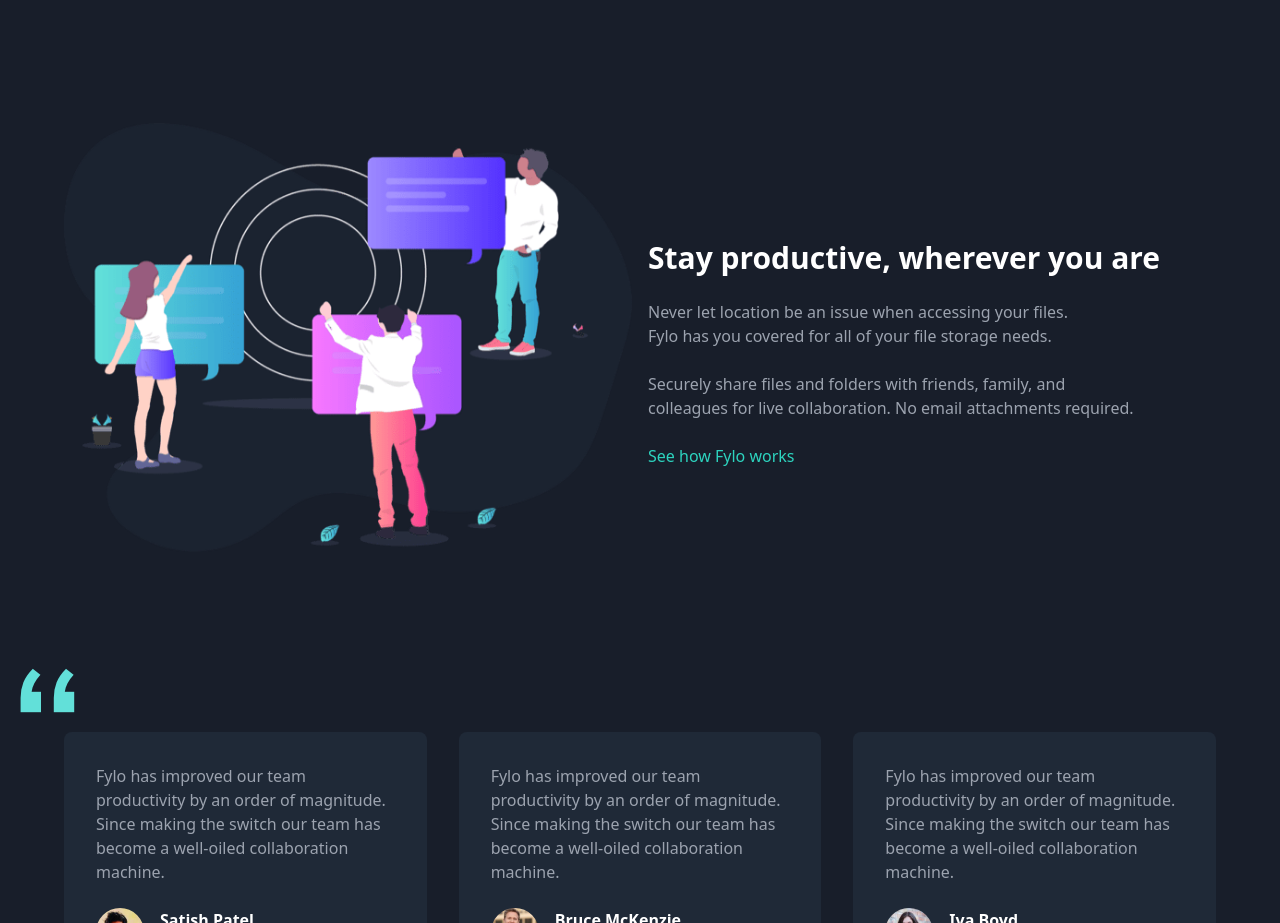
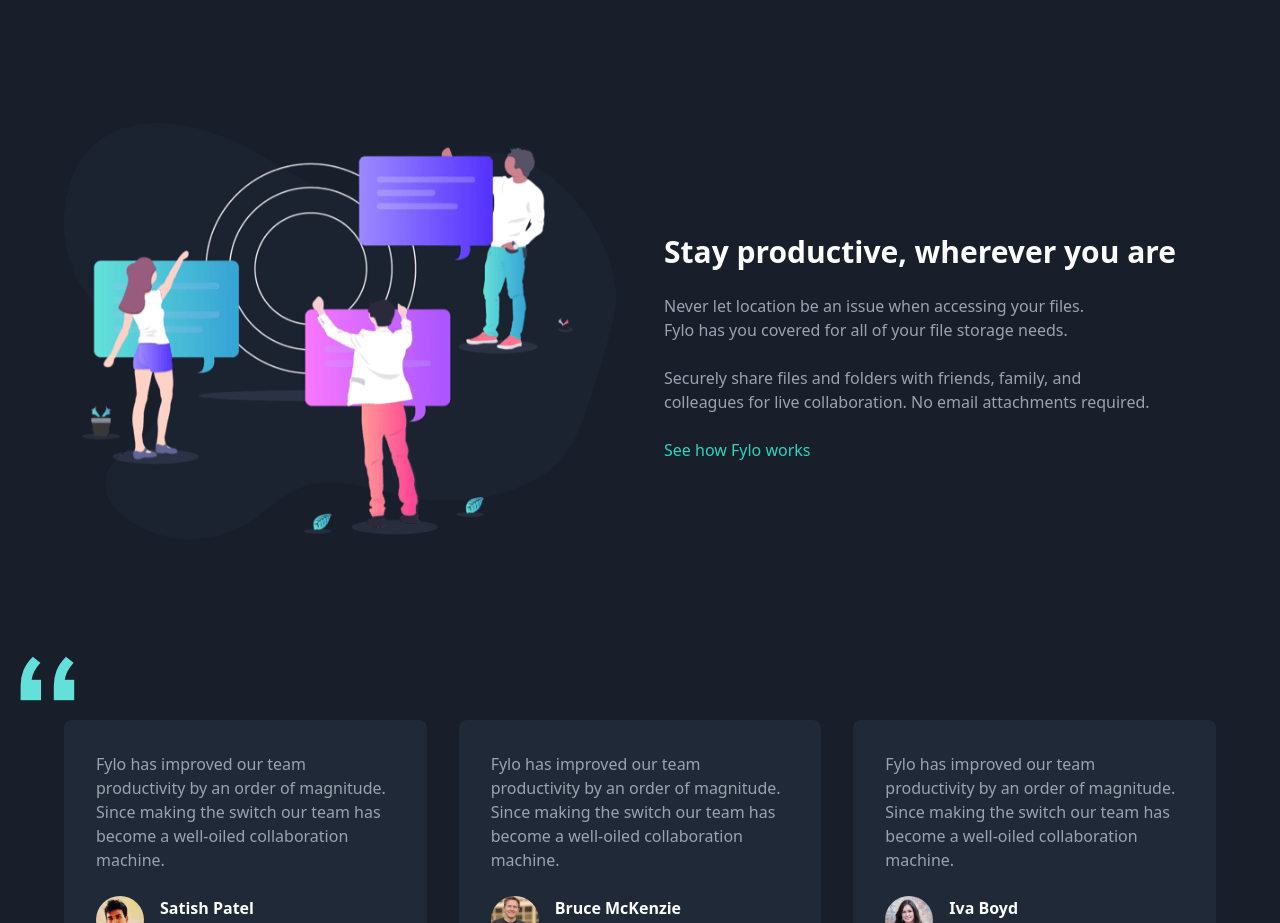
Before and after one commit to oti-favour/fylofrontend-, a website: page index.html in a window 1280 px wide. Shown: the part 1500-2423 px from the top of the page. Drawn offline with nearby package versions, Linux system fonts and the light colour scheme.

Commit message:
corrections

```diff
--- a/index.html
+++ b/index.html
@@ -77,7 +77,7 @@
 
   <section class=" mx-8 py-16">
     <div class="flex flex-col md:flex-row md:justify-between max-w-6xl mx-auto ">
-        <div class="md:w-1/2 gap-x-20 mb-8 mr-4 ">
+        <div class="md:w-1/2 gap-x-20 mb-8 mr-12 ">
             <img src="images/illustration-stay-productive.png" alt="Productive illustration">
         </div>
         <div class="md:w-1/2 my-auto">
```
